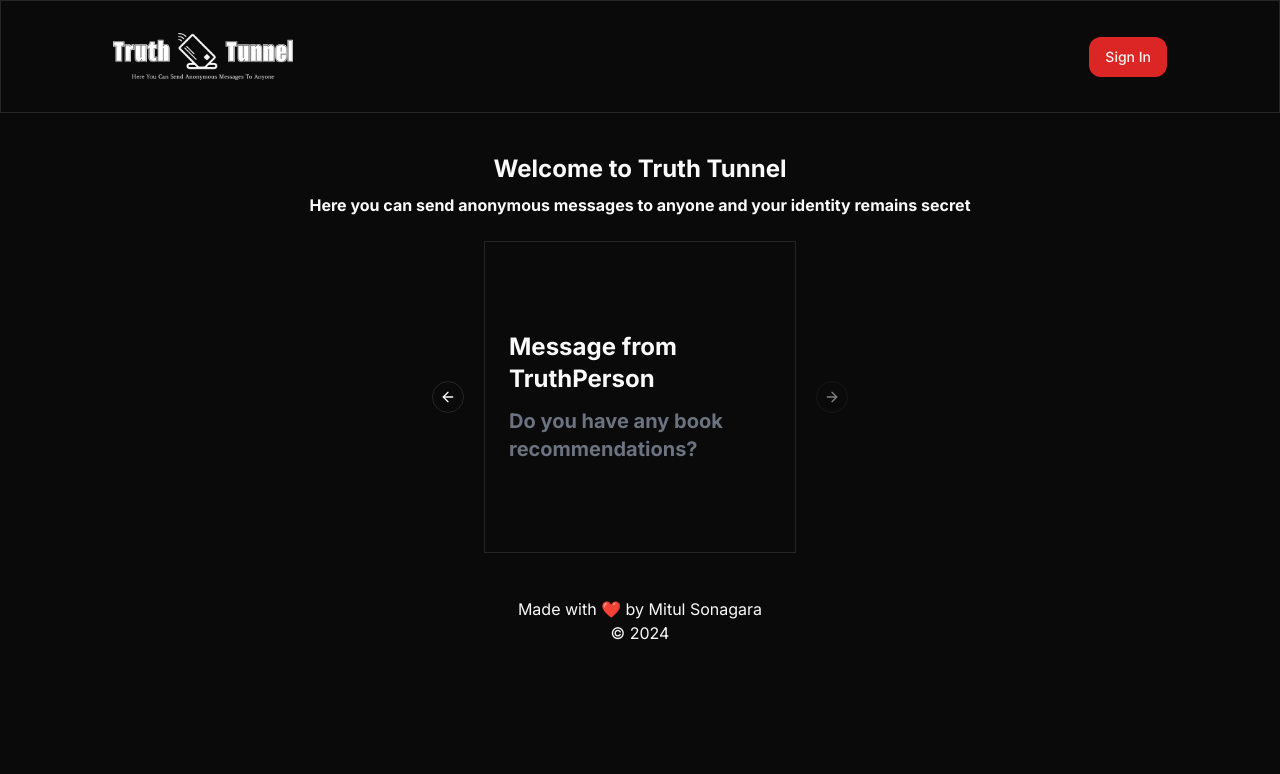
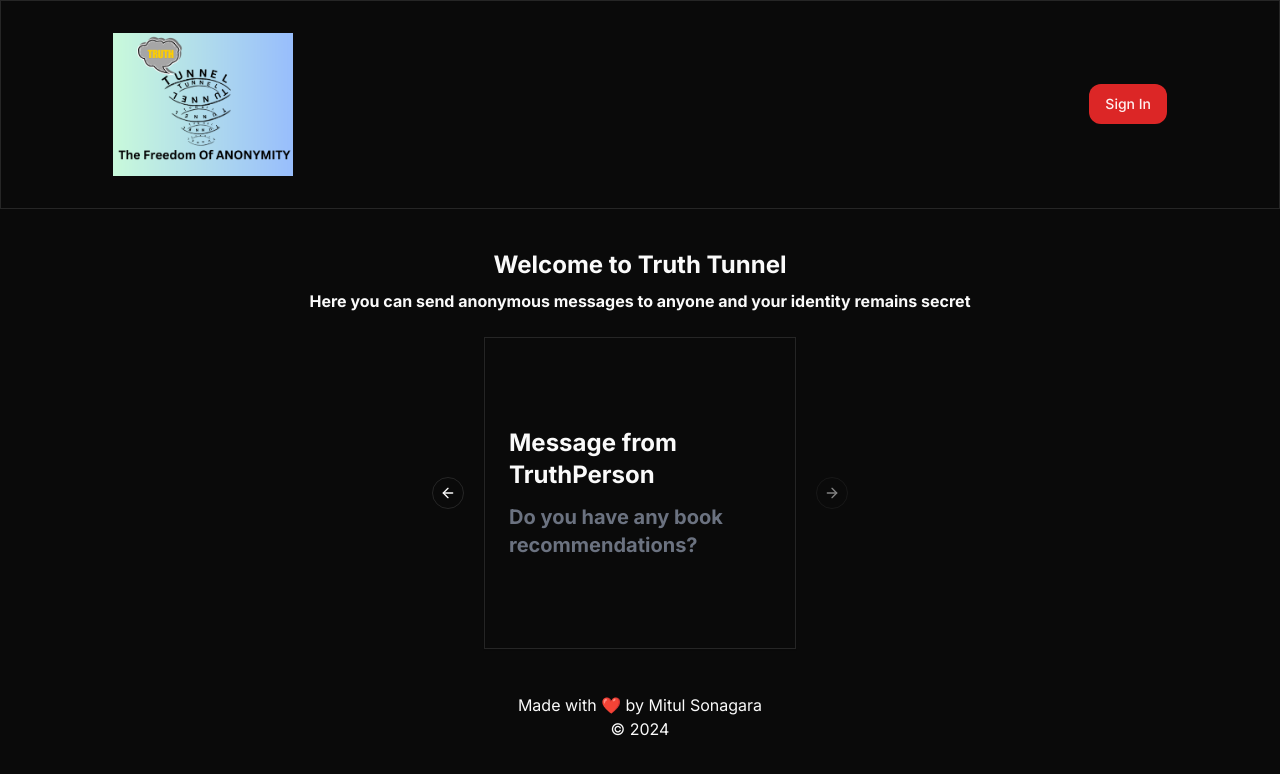
Before and after one commit to MitulSonagara/truth-tunnel, a Next.js app: page / in a window 1280 px wide. Shown: the top 774 px of the page. Built offline with nearby package versions, Linux system fonts and the light colour scheme; no server answers.

Commit message:
improvized logo design

```diff
--- a/src/components/Navbar.tsx
+++ b/src/components/Navbar.tsx
@@ -36,7 +36,7 @@ const Navbar = () => {
             <>
               <div className="flex items-center">
                 <Image
-                  src="/assets/logo1.png"
+                  src="/assets/logo R.png"
                   alt="Truth Tunnel Logo"
                   width={180}
                   height={180}
```
Also changed, not shown: public/assets/logo R.png (added).
